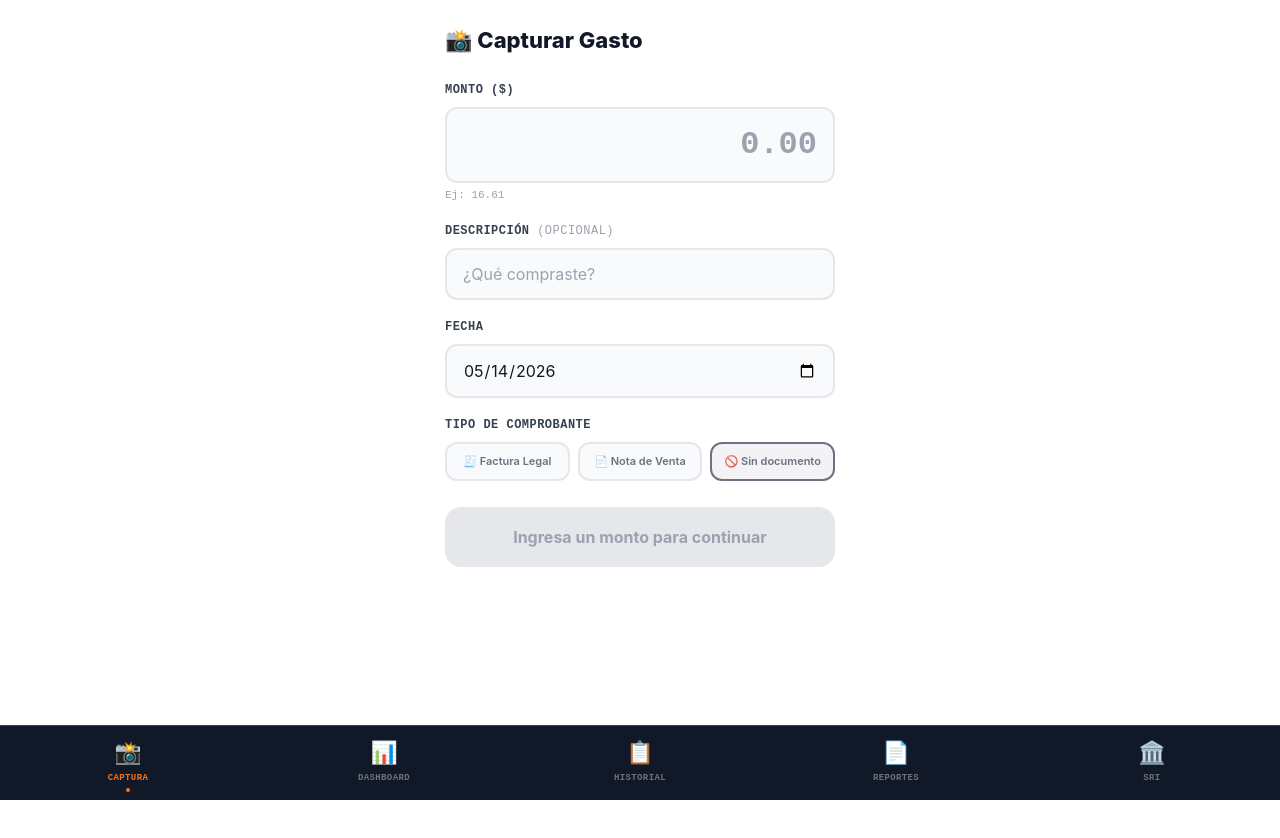
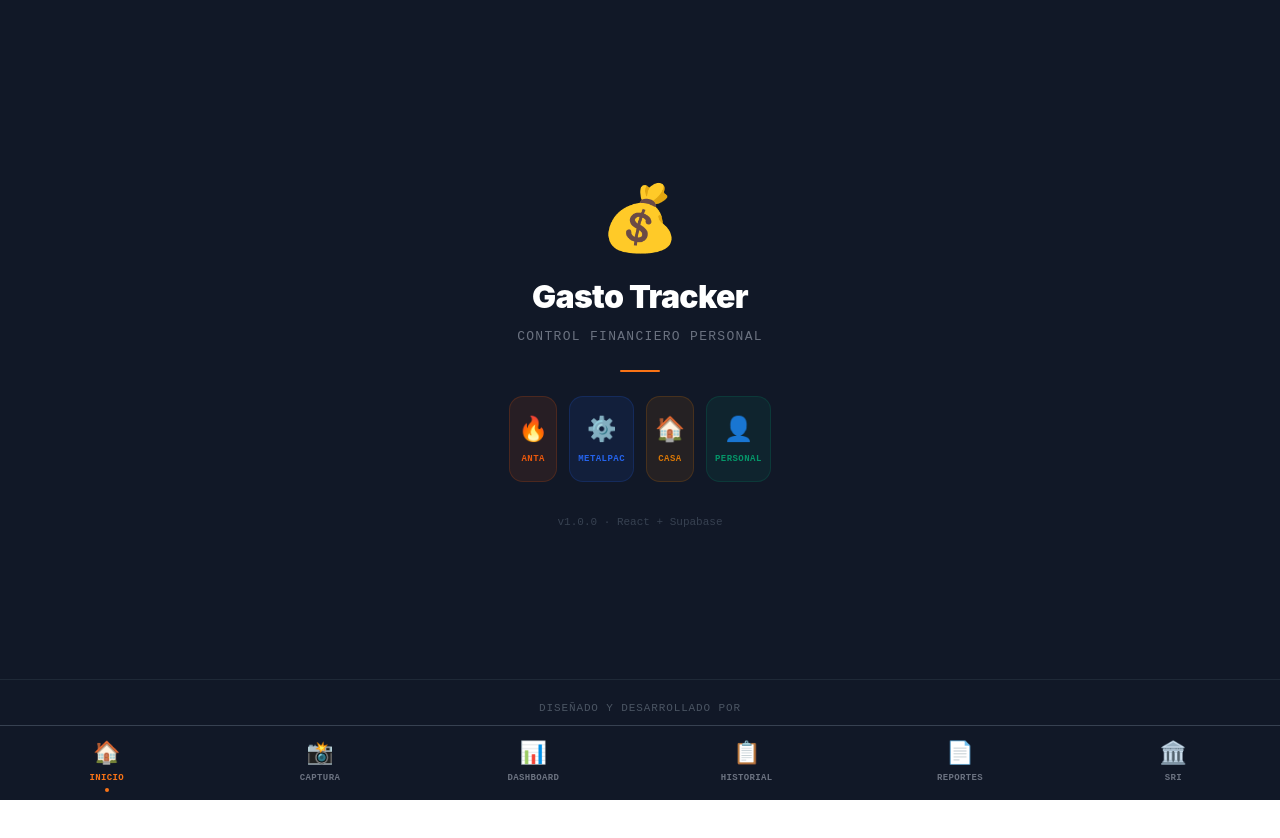
Before and after one commit to wilmanhf/gasto-tracker-app, a React (Vite) app: page / in a window 1280 px wide. Shown: the top 838 px of the page. Before the commit the page ends 800 px from the top, so only its background shows below. Built offline with nearby package versions, Linux system fonts and the light colour scheme; no server answers; the database is empty.

Commit message:
feat: home page mejorada con firma + home en bottom nav

```diff
--- a/src/App.jsx
+++ b/src/App.jsx
@@ -1,5 +1,6 @@
 import React from 'react'
 import { BrowserRouter as Router, Routes, Route, useLocation, useNavigate } from 'react-router-dom'
+import Home from './pages/Home'
 import Captura from './pages/Captura'
 import Dashboard from './pages/Dashboard'
 import Historial from './pages/Historial'
@@ -9,6 +10,7 @@ import AnalisisSRI from './pages/AnalisisSRI'
 import './App.css'
 
 const NAV = [
+  { path: '/',          emoji: '🏠', label: 'Inicio'    },
   { path: '/captura',   emoji: '📸', label: 'Captura'   },
   { path: '/dashboard', emoji: '📊', label: 'Dashboard'  },
   { path: '/historial', emoji: '📋', label: 'Historial'  },
@@ -22,7 +24,7 @@ function BottomNav() {
   return (
     <div style={{ position: 'fixed', bottom: 0, left: 0, right: 0, backgroundColor: '#111827', display: 'flex', borderTop: '1px solid #374151', zIndex: 99, paddingBottom: 'env(safe-area-inset-bottom)' }}>
       {NAV.map(item => {
-        const activo = location.pathname === item.path || (item.path === '/captura' && location.pathname === '/')
+        const activo = location.pathname === item.path
         return (
           <button key={item.path} onClick={() => navigate(item.path)}
             style={{ flex: 1, padding: '10px 0 8px', border: 'none', backgroundColor: 'transparent', cursor: 'pointer', display: 'flex', flexDirection: 'column', alignItems: 'center', gap: 3 }}>
@@ -41,7 +43,7 @@ function App() {
     <Router>
       <div style={{ paddingBottom: 72 }}>
         <Routes>
-          <Route path="/"          element={<Captura />} />
+          <Route path="/"          element={<Home />} />
           <Route path="/captura"   element={<Captura />} />
           <Route path="/dashboard" element={<Dashboard />} />
           <Route path="/historial" element={<Historial />} />
--- a/src/pages/Home.jsx
+++ b/src/pages/Home.jsx
@@ -1,87 +1,44 @@
-import React from 'react';
-import { Link } from 'react-router-dom';
+import React from 'react'
 
 export default function Home() {
-  const opciones = [
-    {
-      to: '/captura',
-      icon: '📸',
-      titulo: 'Capturar Gasto',
-      descripcion: 'Fotografía o manual',
-      color: 'bg-gray-700 hover:bg-gray-800'
-    },
-    {
-      to: '/dashboard',
-      icon: '📊',
-      titulo: 'Dashboard',
-      descripcion: 'Resumen financiero',
-      color: 'bg-orange-600 hover:bg-orange-700'
-    },
-    {
-      to: '/historial',
-      icon: '📋',
-      titulo: 'Historial',
-      descripcion: 'Transacciones',
-      color: 'bg-gray-500 hover:bg-gray-600'
-    },
-    {
-      to: '/metas',
-      icon: '💰',
-      titulo: 'Metas',
-      descripcion: 'Objetivos ahorro',
-      color: 'bg-orange-600 hover:bg-orange-700'
-    },
-    {
-      to: '/reportes',
-      icon: '📄',
-      titulo: 'Reportes',
-      descripcion: 'CSV / PDF',
-      color: 'bg-gray-700 hover:bg-gray-800'
-    },
-    {
-      to: '/sri',
-      icon: '🏛️',
-      titulo: 'Análisis SRI',
-      descripcion: 'Códigos tributarios',
-      color: 'bg-gray-500 hover:bg-gray-600'
-    }
-  ];
+  return (
+    <div style={{ display: 'flex', flexDirection: 'column', height: '100dvh', backgroundColor: '#111827', overflow: 'hidden' }}>
 
-  return (
-    <div className="min-h-screen bg-gray-100 p-4">
-      <div className="max-w-4xl mx-auto">
+      {/* TOP — Logo y título */}
+      <div style={{ flex: 1, display: 'flex', flexDirection: 'column', alignItems: 'center', justifyContent: 'center', padding: '40px 24px 20px' }}>
+        <p style={{ fontSize: 64, margin: '0 0 8px' }}>💰</p>
+        <h1 style={{ fontSize: 32, fontWeight: 900, color: '#fff', margin: 0, letterSpacing: '-0.02em', textAlign: 'center' }}>Gasto Tracker</h1>
+        <p style={{ fontSize: 13, color: '#6B7280', fontFamily: 'monospace', margin: '6px 0 0', letterSpacing: '0.1em' }}>CONTROL FINANCIERO PERSONAL</p>
 
-        {/* HEADER */}
-        <div className="text-center mb-8 mt-4">
-          <div className="text-8xl mb-6">💰</div>
-          <h1 className="text-5xl font-bold text-gray-800">Gasto Tracker</h1>
-          <p className="text-gray-500 text-sm mt-2">Sistema de Inteligencia Financiera</p>
-        </div>
+        {/* Línea separadora */}
+        <div style={{ width: 40, height: 2, backgroundColor: '#F97316', borderRadius: 99, margin: '24px 0' }} />
 
-        {/* GRID 2x3 */}
-        <div className="grid grid-cols-1 md:grid-cols-2 gap-4 mb-8">
-          {opciones.map((opcion, idx) => (
-            <Link
-              key={idx}
-              to={opcion.to}
-              className={`${opcion.color} text-white rounded-lg p-4 transition transform hover:scale-105 active:scale-95 shadow-md flex items-center gap-3`}
-            >
-              <div className="w-12 h-12 flex-shrink-0 flex items-center justify-center text-3xl">{opcion.icon}</div>
-              <div className="text-left min-w-0">
-                <h2 className="font-bold text-base leading-tight">{opcion.titulo}</h2>
-                <p className="text-sm text-gray-100">{opcion.descripcion}</p>
-              </div>
-            </Link>
+        {/* Proyectos */}
+        <div style={{ display: 'flex', gap: 12, marginBottom: 32 }}>
+          {[
+            { emoji: '🔥', nombre: 'ANTA',     color: '#EA580C', bg: 'rgba(234,88,12,0.1)'  },
+            { emoji: '⚙️', nombre: 'METALPAC', color: '#2563EB', bg: 'rgba(37,99,235,0.1)'  },
+            { emoji: '🏠', nombre: 'CASA',     color: '#D97706', bg: 'rgba(217,119,6,0.1)'  },
+            { emoji: '👤', nombre: 'PERSONAL', color: '#059669', bg: 'rgba(5,150,105,0.1)'  },
+          ].map(p => (
+            <div key={p.nombre} style={{ flex: 1, backgroundColor: p.bg, borderRadius: 14, padding: '14px 8px', textAlign: 'center', border: `1px solid ${p.color}30` }}>
+              <p style={{ fontSize: 24, margin: 0 }}>{p.emoji}</p>
+              <p style={{ fontSize: 9, fontWeight: 800, color: p.color, margin: '6px 0 0', fontFamily: 'monospace', letterSpacing: '0.05em' }}>{p.nombre}</p>
+            </div>
           ))}
         </div>
 
-        {/* STATUS */}
-        <div className="bg-white rounded-lg p-4 text-center shadow-md border-t-4 border-orange-500">
-          <h3 className="text-gray-700 font-medium">✅ App Desplegada</h3>
-          <p className="text-gray-500 text-xs mt-1">Tu aplicación está VIVA en Vercel</p>
-          <p className="text-gray-400 text-xs mt-2">Versión: 1.0.0</p>
-        </div>
+        {/* Versión */}
+        <p style={{ fontSize: 11, color: '#374151', fontFamily: 'monospace', margin: 0 }}>v1.0.0 · React + Supabase</p>
       </div>
+
+      {/* BOTTOM — Firma */}
+      <div style={{ padding: '20px 24px 32px', borderTop: '1px solid #1F2937', textAlign: 'center' }}>
+        <p style={{ fontSize: 11, color: '#4B5563', fontFamily: 'monospace', margin: '0 0 4px', letterSpacing: '0.08em' }}>DISEÑADO Y DESARROLLADO POR</p>
+        <p style={{ fontSize: 18, fontWeight: 900, color: '#F97316', margin: 0, letterSpacing: '-0.01em' }}>Wilman Herrera Figueroa</p>
+        <p style={{ fontSize: 11, color: '#374151', fontFamily: 'monospace', margin: '4px 0 0' }}>Cuenca, Ecuador · 2026</p>
+      </div>
+
     </div>
-  );
+  )
 }
```
